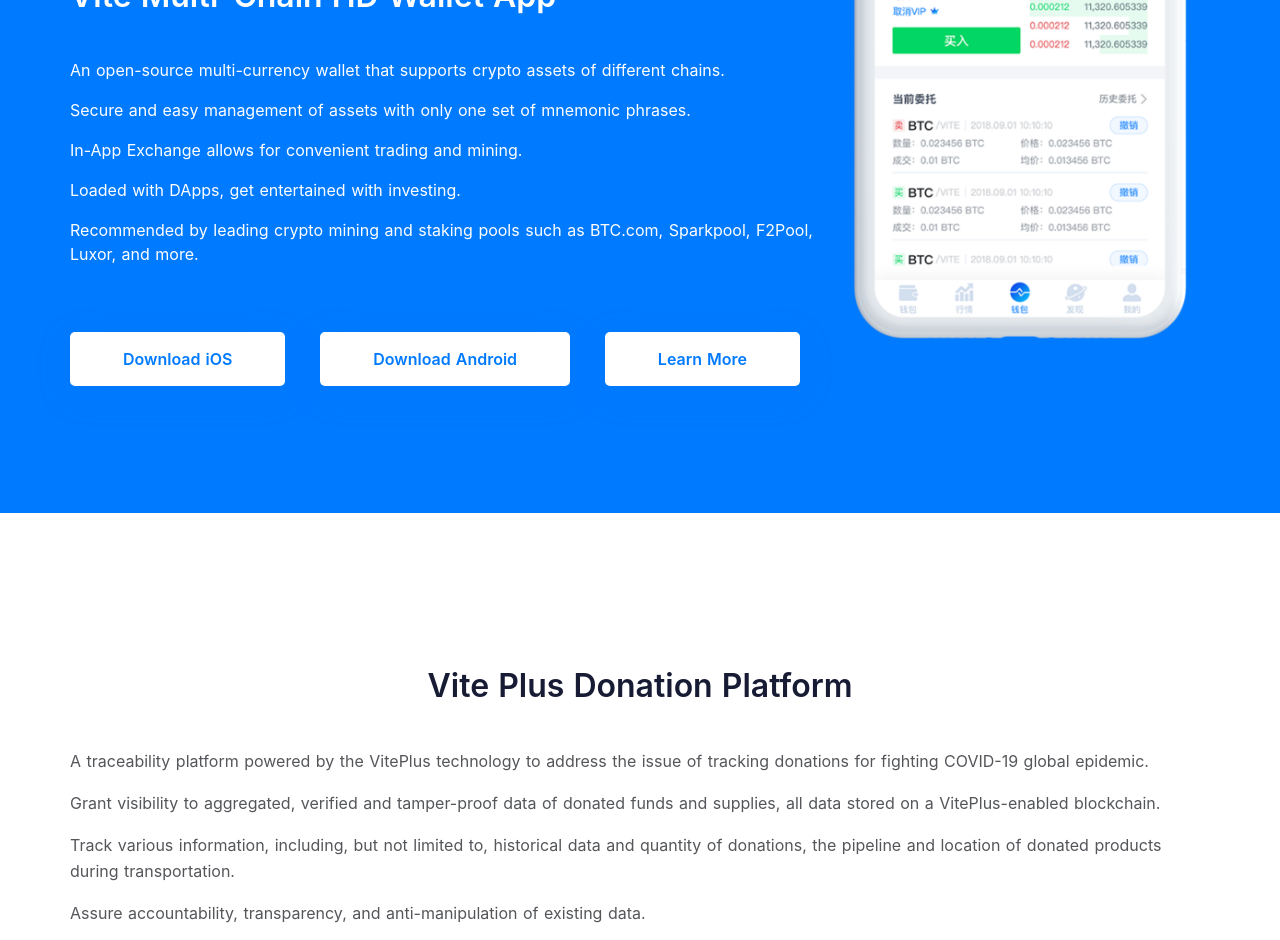
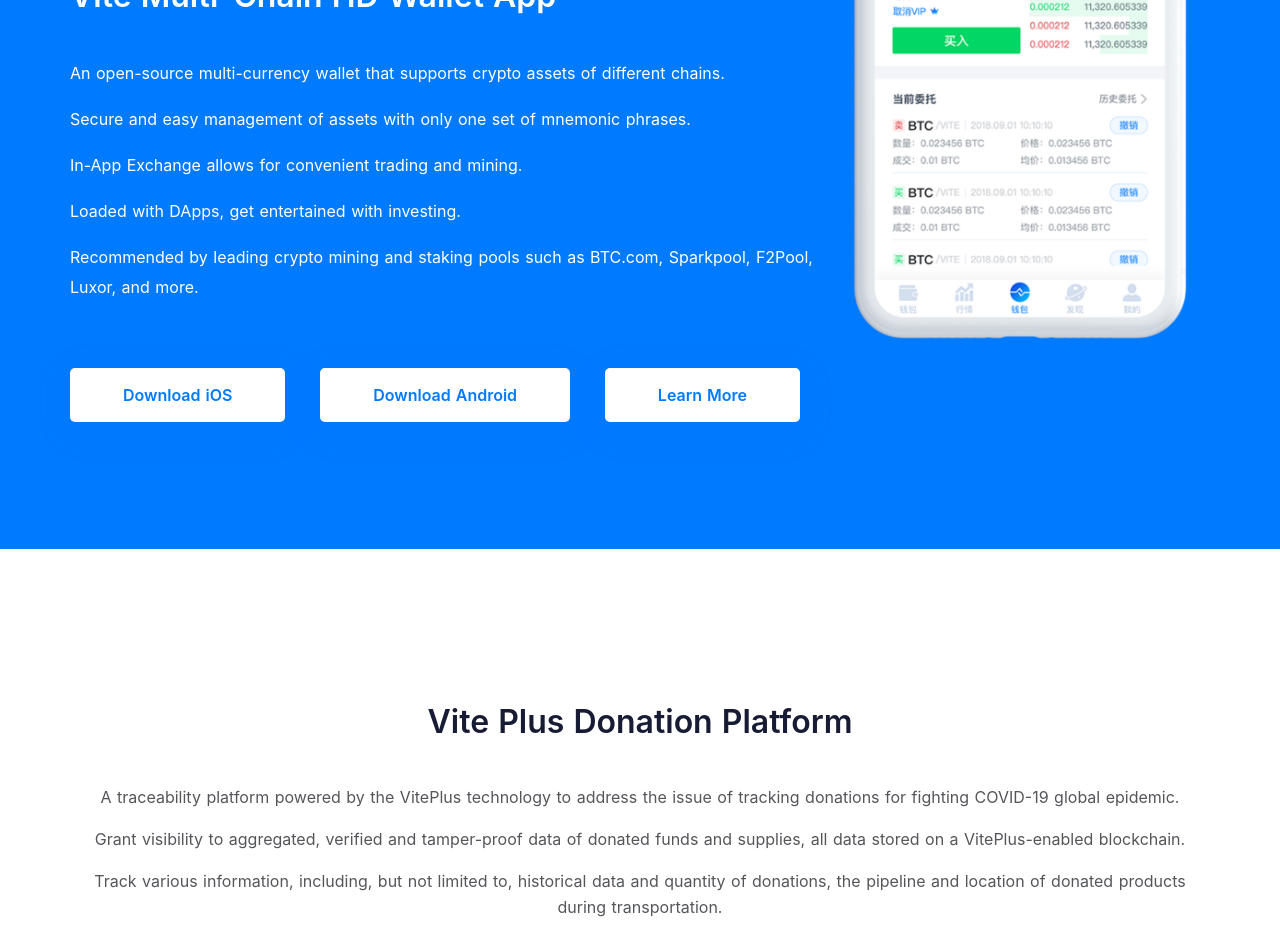
Before and after one commit to vitelabs/vite.net, a Nuxt app: page / in a window 1280 px wide. Shown: the part 2880-3820 px from the top of the page. Built offline with nearby package versions, Linux system fonts and the light colour scheme.

Commit message:
bugfix: style

```diff
--- a/components/Footer.vue
+++ b/components/Footer.vue
@@ -135,6 +135,7 @@ export default {
     margin-bottom: 10px;
     margin-top: 24px;
     color: white;
+    font-weight: 600;
     &:first-child {
       margin-top: 80px;
     }
@@ -143,6 +144,7 @@ export default {
     color: white;
     font-size: 14px;
     line-height: 60px;
+    font-weight: 600;
   }
   .footer__img {
     width: 50px;
--- a/pages/index.vue
+++ b/pages/index.vue
@@ -57,7 +57,9 @@
                 {{ $t('app.title') }}
               </div>
             </b-row>
-            <b-row class="section-content__content" v-html="$t('app.description')" />
+            <b-row>
+              <div class="section-content__content" v-html="$t('app.description')" />
+            </b-row>
             <b-row class="button-group">
               <a
                 class="btn button-group__button btn-secondary"
@@ -311,7 +313,10 @@ export default {
       max-width: 700px;
     }
   }
-  .section-content {
+  .section-content__content {
+    font-weight: 400;
+    line-height:30px;
+  }
     .section-content__title,
     .section-content__content {
       padding-left: 15px;
@@ -321,7 +326,6 @@ export default {
         padding-right: 0;
       }
     }
-  }
   .button-group {
     display: flex;
     flex-direction: row;
@@ -364,7 +368,7 @@ export default {
       .section-content__content {
         font-weight: 400;
         color: rgba(84, 86, 90, 1);
-        text-align: left;
+        text-align: center;
         font-size: 16px;
         line-height: 26px;
         margin-bottom: 50px;
@@ -479,7 +483,6 @@ export default {
       }
       .section-content__content {
         margin-bottom: 50px;
-        flex-direction: column;
       }
       .button-group {
         justify-content: space-around;
```
